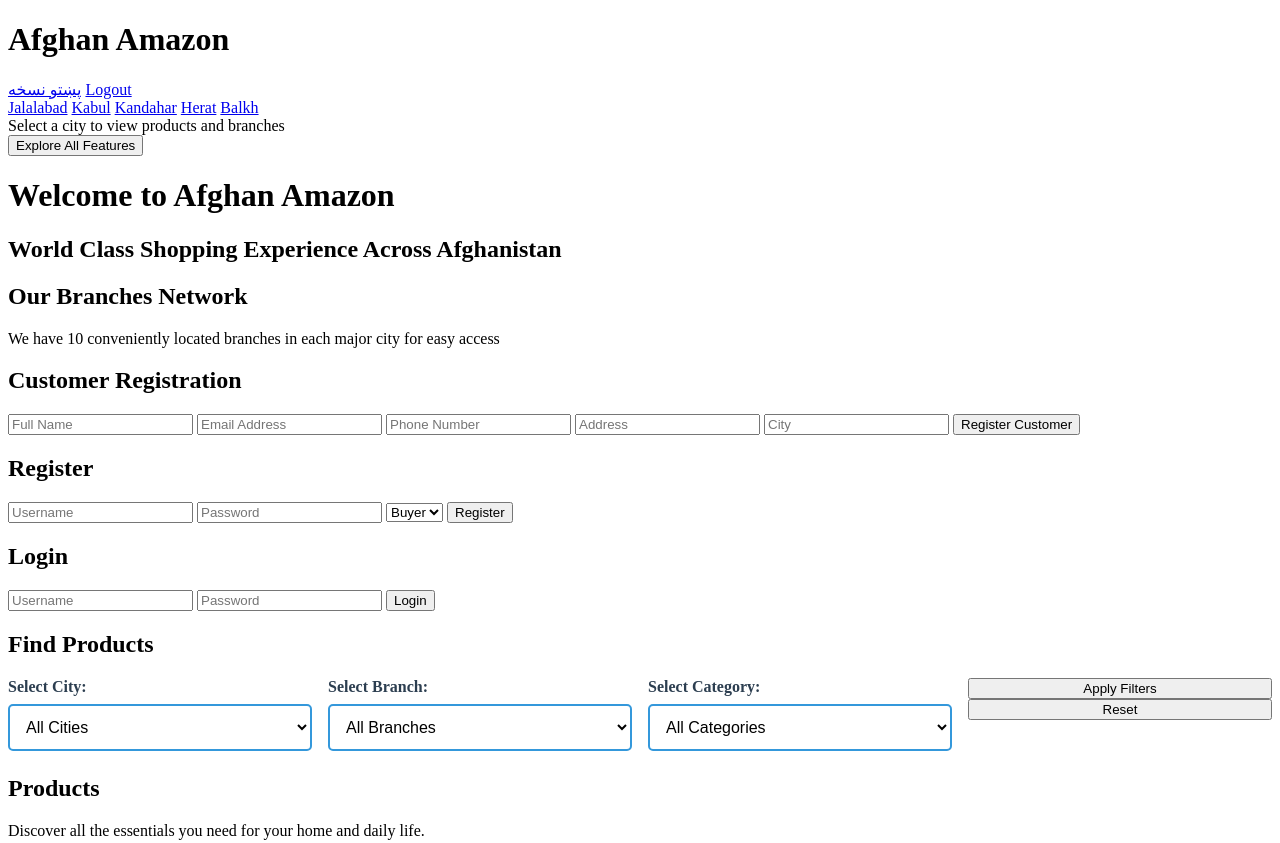
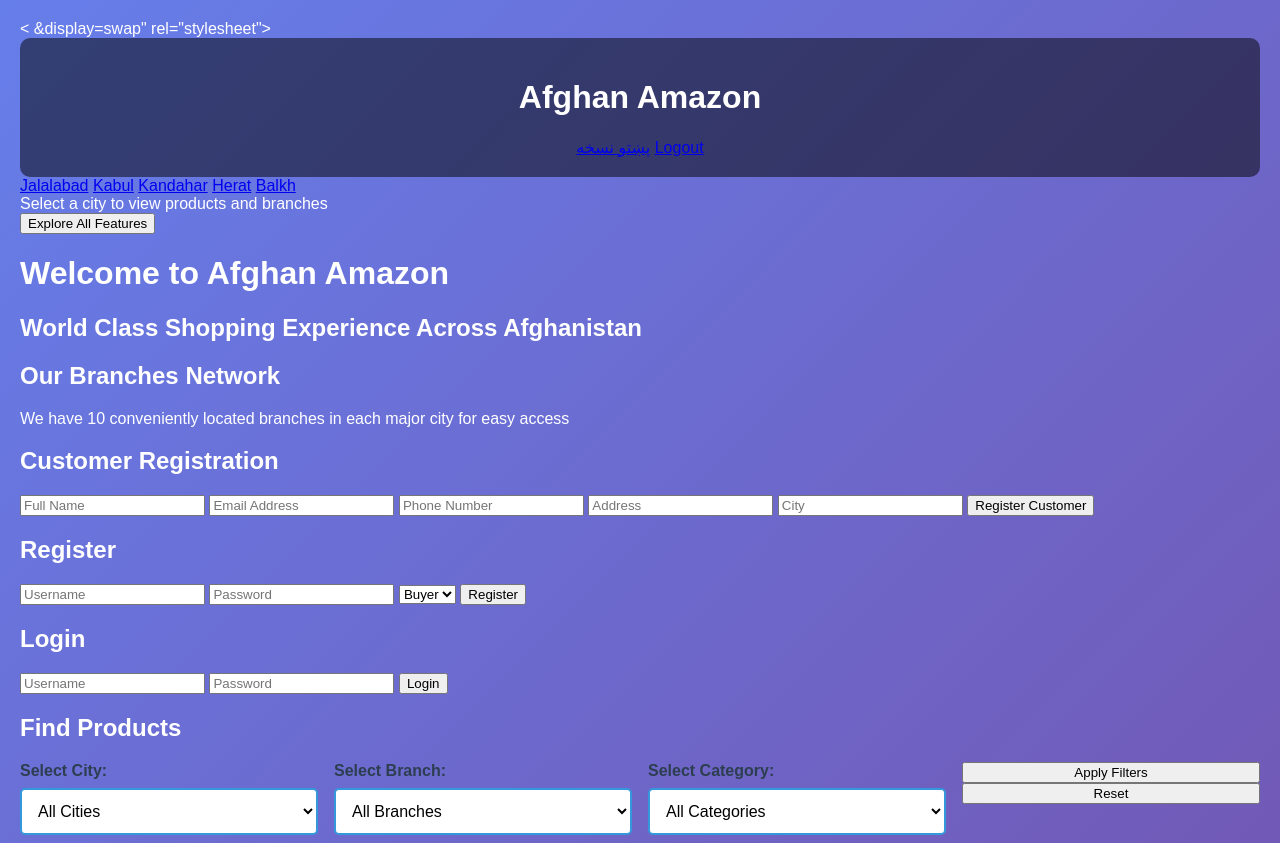
Before and after one commit to Adil4312/AfghanAmazon3, a website: page public/index.html in a window 1280 px wide. Shown: the top 843 px of the page. Drawn offline with Linux system fonts and the light colour scheme; no server answers.

Commit message:
Fix Vercel deployment configuration

```diff
--- a/public/index.html
+++ b/public/index.html
@@ -1,11 +1,27 @@
 <!DOCTYPE html>
 <html lang="en">
 <head>
+<style>
+  /* Basic test styles */
+  body {
+    background: linear-gradient(135deg, #667eea 0%, #764ba2 100%) !important;
+    color: white !important;
+    font-family: Arial, sans-serif !important;
+    margin: 0;
+    padding: 20px;
+  }
+  .header {
+    background: rgba(0, 0, 0, 0.5) !important;
+    padding: 20px !important;
+    text-align: center !important;
+    border-radius: 10px !important;
+  }
+</style>
   <meta charset="UTF-8">
   <meta name="viewport" content="width=device-width, initial-scale=1.0">
   <title>Afghan Amazon - World Class Shopping</title>
-  <link rel="stylesheet" href="/styles.css">
-  <link href="https://fonts.googleapis.com/css2?family=Playfair+Display:wght@400;700&family=Open+Sans:wght@400;600&display=swap" rel="stylesheet">
+  <<link rel="stylesheet" href="/public/styles.css">
+<script src="/public/script.js"></script>&display=swap" rel="stylesheet">
 </head>
 <body>
   <header class="header">
```
Also changed, not shown: server.js (+14 -3 lines), vercel.json.
